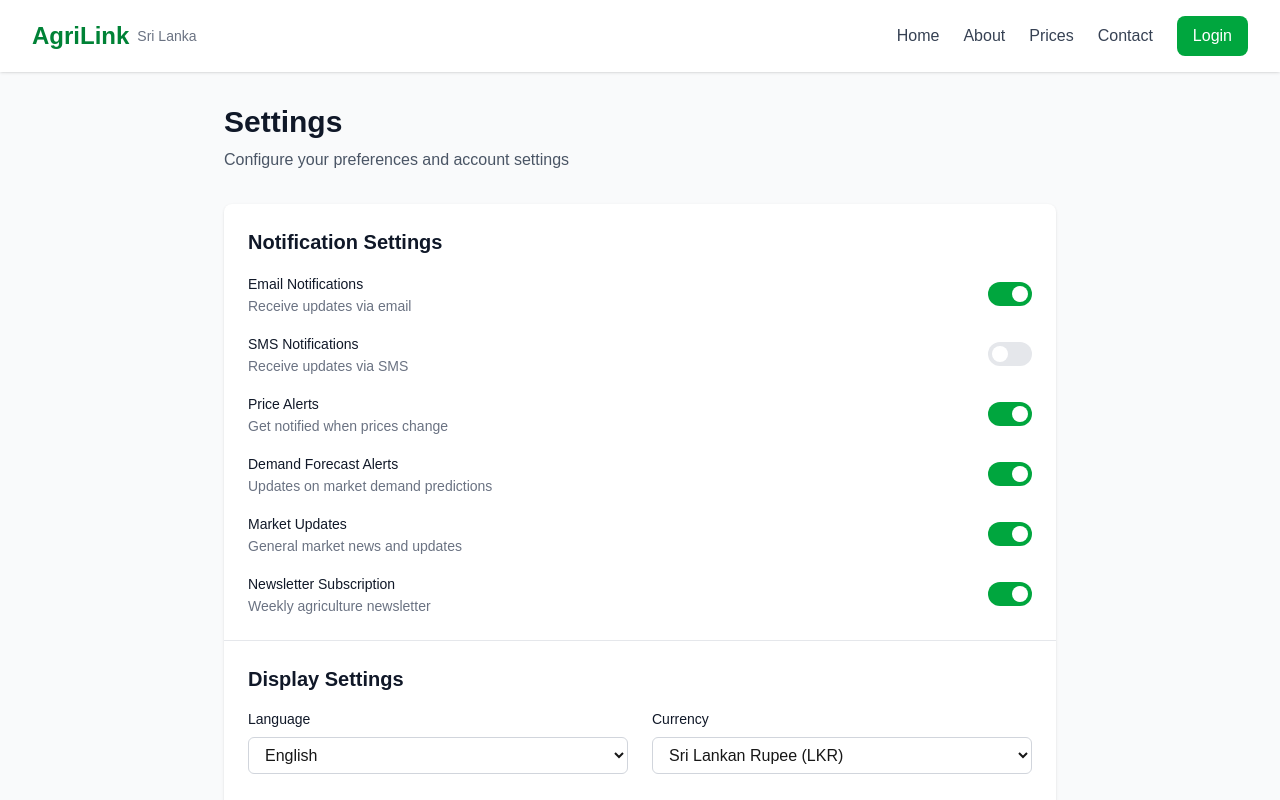
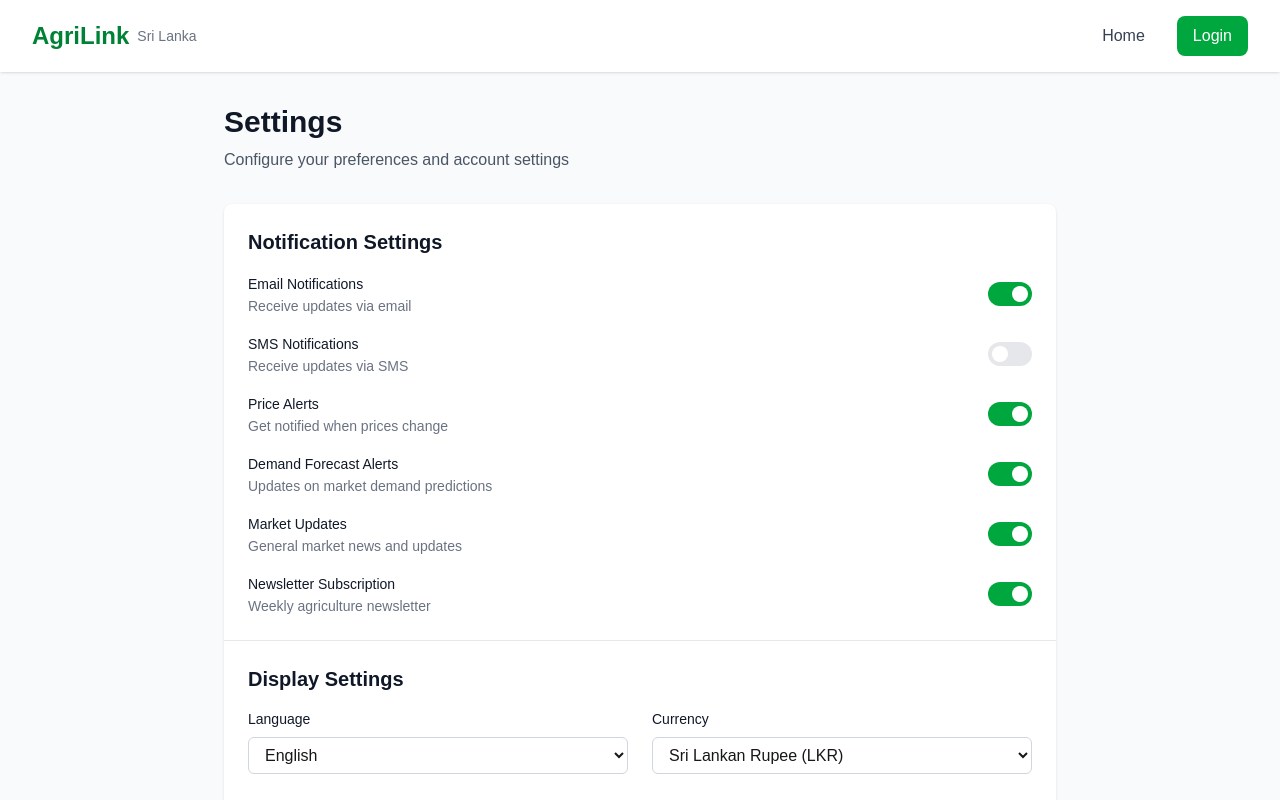
Before and after one commit to mSpace-dev/mspace-project, a Next.js app in the folder agrilink/: page /customer/settings in a window 1280 px wide. Shown: the top 800 px of the page. Built offline with nearby package versions, Linux system fonts and the light colour scheme.

Commit message:
refactor: Simplify navigation and improve CustomerUserProfile rendering in CustomerSettings

```diff
--- a/agrilink/src/app/customer/settings/page.tsx
+++ b/agrilink/src/app/customer/settings/page.tsx
@@ -133,24 +133,14 @@ export default function CustomerSettings() {
               <span className="ml-2 text-sm text-gray-500">Sri Lanka</span>
             </div>
 
-            <div className="flex items-center space-x-6">
+            <div className="flex items-center space-x-8">
               <a href="/home" className="text-gray-700 hover:text-green-600 transition-colors">Home</a>
-              <a href="/about" className="text-gray-700 hover:text-green-600 transition-colors">About</a>
-              <a href="/prices" className="text-gray-700 hover:text-green-600 transition-colors">Prices</a>
-              <a href="/contact" className="text-gray-700 hover:text-green-600 transition-colors">Contact</a>
-              {customer ? (
-                <CustomerUserProfile
-                  isLoggedIn={true}
-                  userRole="customer"
-                  userName={customer.name || 'Customer'}
-                  userEmail={customer.email || ''}
-                />
-              ) : (
-                <CustomerUserProfile
-                  isLoggedIn={false}
-                  userRole="customer"
-                />
-              )}
+              <CustomerUserProfile
+                isLoggedIn={!!customer}
+                userRole="customer"
+                userName={customer?.name || "Customer"}
+                userEmail={customer?.email || ""}
+              />
             </div>
           </div>
         </div>
```
